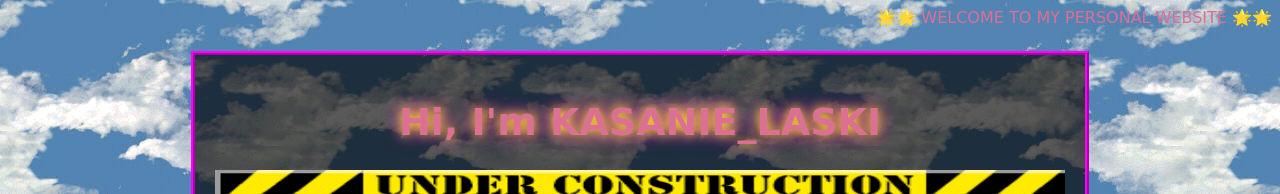
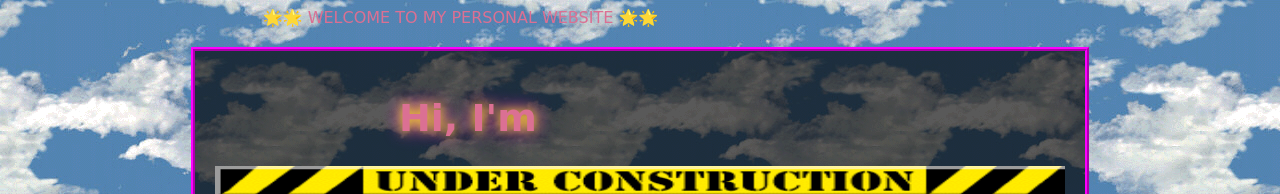
Before and after one commit to kasanielaski/old_web, a React (Vite) app: page / in a window 1280 px wide. Shown: the top 194 px of the page. Built offline with nearby package versions, Linux system fonts and the light colour scheme.

Commit message:
rework to modern jsx tags

```diff
--- a/src/App.css
+++ b/src/App.css
@@ -27,3 +27,35 @@ table {
   padding: 10px;
   text-align: center;
 }
+
+.marquee {
+  position: relative;
+  width: 100%;
+  overflow: hidden;
+  white-space: nowrap;
+}
+
+.marquee__inner {
+  display: inline-block;
+  padding-inline: 1rem;
+  animation: marquee-move 20s linear infinite alternate;
+}
+
+@keyframes marquee-move {
+  from {
+    transform: translateX(0%);
+  }
+  to {
+    transform: translateX(calc(100vw - 100%));
+  }
+}
+
+.blink {
+  animation: blink 1s steps(1, end) infinite;
+}
+
+@keyframes blink {
+  50% {
+    opacity: 0;
+  }
+}
--- a/src/App.tsx
+++ b/src/App.tsx
@@ -13,20 +13,24 @@ const componentMap = new Map<string, JSX.Element>([
 export const App = () => {
   const [currentComponent, setCurrentComponent] = useState("main");
   const selectedComponent = useMemo(() => {
-    return (componentMap.has(currentComponent)
-      ? componentMap.get(currentComponent)
-      : componentMap.get("default")) as JSX.Element;
+    return (
+      componentMap.has(currentComponent)
+        ? componentMap.get(currentComponent)
+        : componentMap.get("default")
+    ) as JSX.Element;
   }, [currentComponent]);
 
   return (
     <>
-      <marquee scrollamount="5" behavior="alternate">
-        🌟🌟 WELCOME TO MY PERSONAL WEBSITE 🌟🌟
-      </marquee>
+      <div className="marquee">
+        <div className="marquee__inner">
+          🌟🌟 WELCOME TO MY PERSONAL WEBSITE 🌟🌟
+        </div>
+      </div>
 
       <div className="container">
         <h1 className="title">
-          Hi, I'm <blink>KASANIE_LASKI</blink>
+          Hi, I'm <span className="blink">KASANIE_LASKI</span>
         </h1>
 
         <img className="construction" src="construction.gif" />
@@ -34,7 +38,8 @@ export const App = () => {
         <table cellSpacing="0" cellPadding="12">
           <tr>
             <td className="nav">
-              <span onClick={() => setCurrentComponent("main")}>HOME</span>&nbsp;|&nbsp;
+              <span onClick={() => setCurrentComponent("main")}>HOME</span>
+              &nbsp;|&nbsp;
               <span
                 onClick={() => {
                   setCurrentComponent("info");
```
